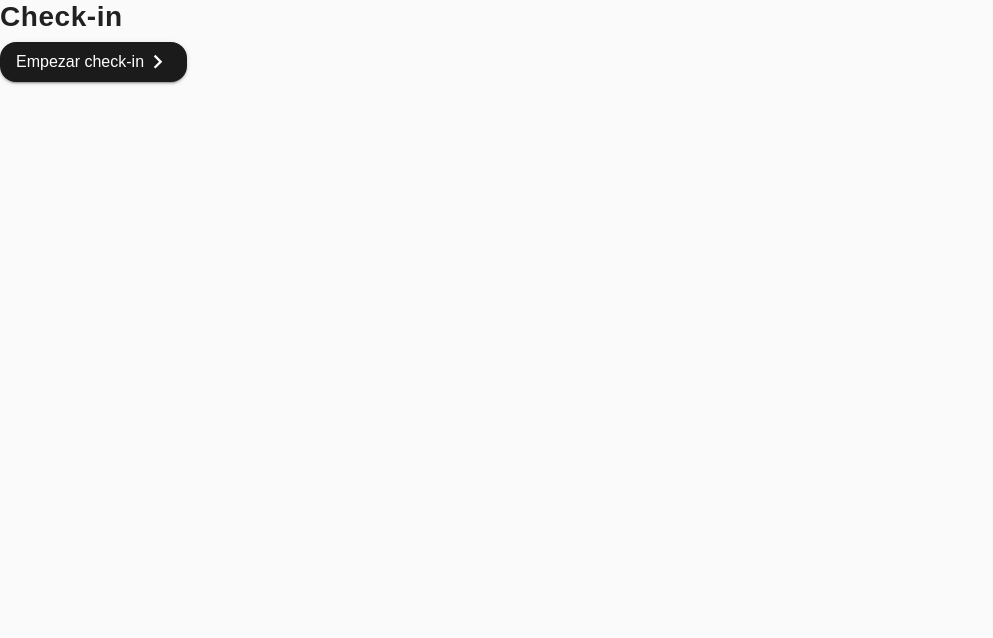
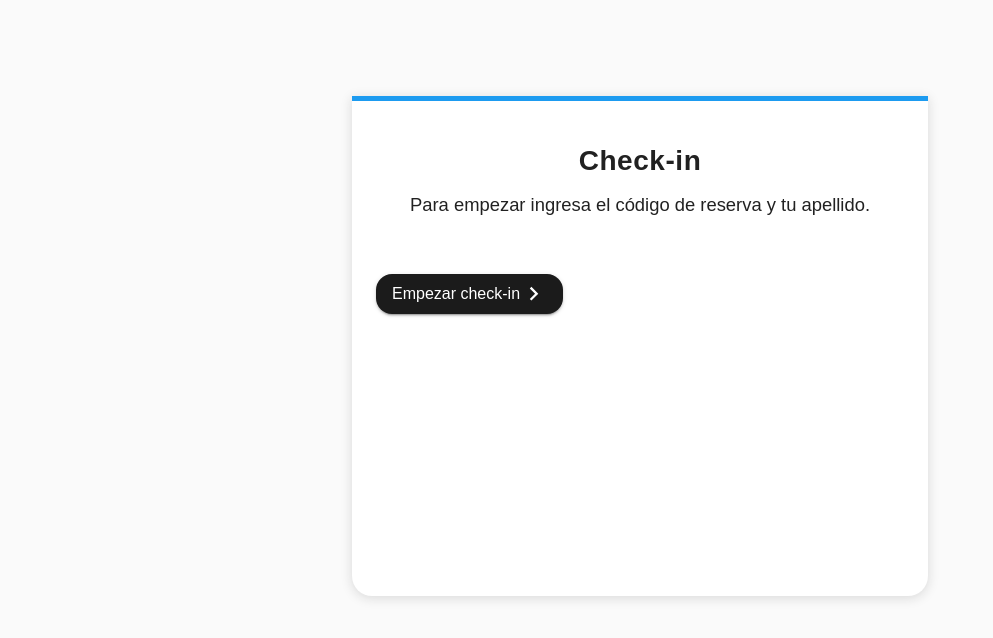
Before and after one commit to dinarealescorredor/FE-Aerolinea, a React (Vite) app: page / in a window 1280 px wide. Shown: the top 638 px of the page, without its empty margins (0-993 px from the left). Built offline with nearby package versions, Linux system fonts and the light colour scheme.

Commit message:
add section1

```diff
--- a/src/containers/Section1.jsx
+++ b/src/containers/Section1.jsx
@@ -2,21 +2,63 @@ import React  from 'react';
 import ContactButton from "../components/Buttons/ContactButton.jsx";
 import Title from "../components/Title/index.jsx";
 import {section1Content} from "../utils/content.js";
+import {Box} from "@mui/material";
 const {
     title1,
+    body1,
 } = section1Content
 
 const Section1 = () => {
     return (
-        <div>
+        <Box display="block">
+            <Box
+                style={{
+                    padding: "43px 24px",
+                    boxShadow: "0 2px 12px #1b1b1b26",
+                    borderTop: "solid 5px #1d9bf0",
+                    backgroundColor: "#fff",
+                    borderBottomLeftRadius: 20,
+                    borderBottomRightRadius: 20,
+                }}
+                sx={{
+                    margin: "12vh auto",
+                    width: "45%",
+                    height: 500,
+                    top: 0,
+                    right: 0,
+                    left: 0
+                }}>
+
                 <Title
                     variant={{ xs: "h5", sm:"h5", md: "h4" }}
                     sx={{ letterSpacing: "0.02em" , mb: 1 }}
+                    style={{marginTop: 0, textAlign: "center", fontWeight: "400!important"}}
                 >
                     {title1}
                 </Title>
+                <Box display={"grid"}>
+                    <Box
+                        style={{
+                            alignSelf: "stretch",
+                            margin: "1vh auto",
+                            textAlign: "center",
+                            height: 72
+                        }}>
+                        <Title
+                            variant={{ md: "body1" }}
+                            sx={{
+                                fontWeight: 200
+                            }}
+                        >
+                            {body1}
+                        </Title>
+                    </Box>
+                    <Box>
                         <ContactButton/>
-        </div>
+                    </Box>
+                </Box>
+            </Box>
+        </Box>
     )
 }
 
--- a/src/utils/content.js
+++ b/src/utils/content.js
@@ -1,3 +1,4 @@
 export const section1Content = {
     title1: "Check-in",
+    body1: "Para empezar ingresa el código de reserva y tu apellido."
 };
--- a/src/utils/theme/typography.js
+++ b/src/utils/theme/typography.js
@@ -2,7 +2,6 @@ const themeTypography = {
     fontFamily: "SF, sans-serif",
     htmlFontSize: 16,
     fontSize: 16,
-    fontWeight: 400,
     caption: {
         fontSize: "0.8rem",
         fontWeight: 400,
@@ -13,8 +12,8 @@ const themeTypography = {
     },
     body1: {
         fontSize: "1.15rem",
-        fontWeight: 400,
         lineHeight: 1.2,
+        fontWeight: 200,
     },
     h6: {
         fontSize: "1.25rem",
```
Lines whose indentation alone changed are shown as unchanged.
